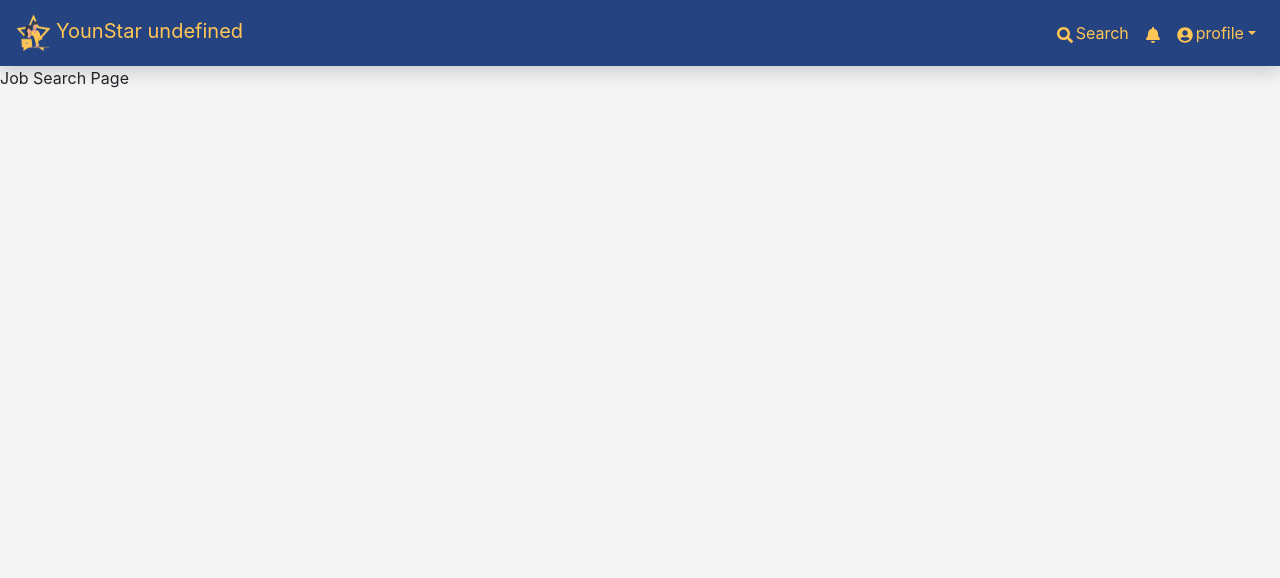
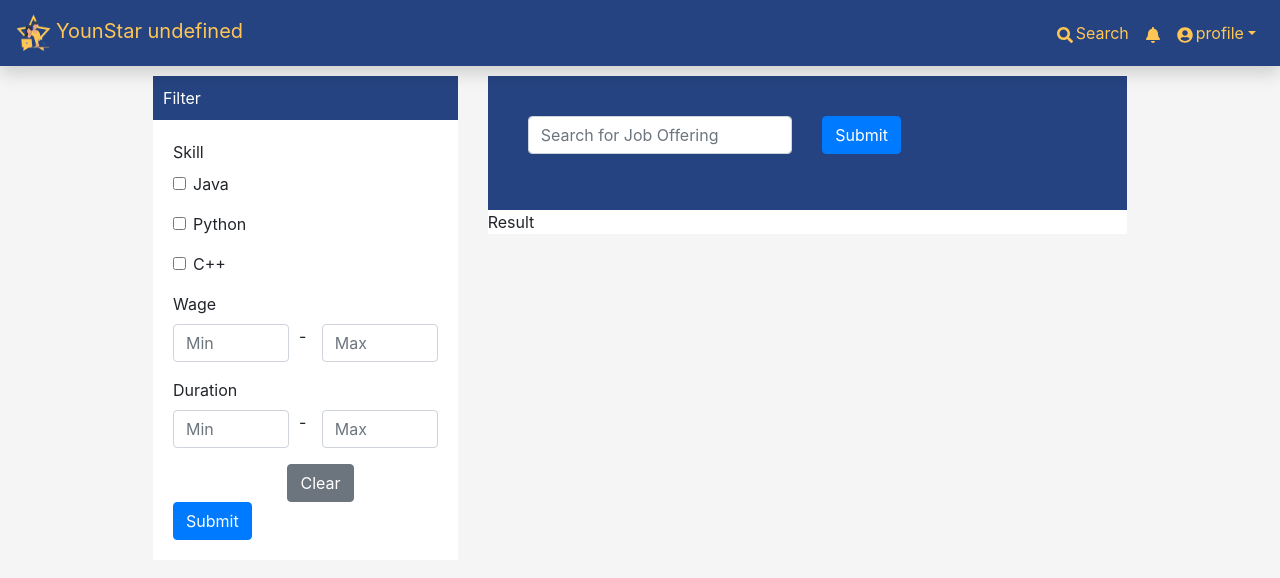
Before and after one commit to 2110423-2019-2/sec2_ShibaInu_front_end, a React (Create React App) app: page /jobsearch in a window 1280 px wide. Shown: the top 578 px of the page. Built offline with nearby package versions, Linux system fonts and the light colour scheme.

Commit message:
fix JobSearchPage

```diff
--- /dev/null
+++ b/src/JobSearchPage.css
@@ -0,0 +1,10 @@
+.job-search-page {
+  width: 80%;
+  margin: auto;
+}
+.filter {
+  background-color: white;
+}
+.search-result {
+  background-color: white;
+}
--- a/src/JobSearchPage.js
+++ b/src/JobSearchPage.js
@@ -1,6 +1,65 @@
 import React from "react";
-// import "./JobSearchPage.css";
+import "./JobSearchPage.css";
 import NavBar from "./NavBar";
+import { Container, Row, Col, Form, Button } from "react-bootstrap";
+
+class Filter extends React.Component {
+  constructor(props) {
+    super(props);
+    this.state = {};
+  }
+  render() {
+    return (
+      <div class="filter">
+        <header>Filter</header>
+        <Form>
+          <Form.Label>Skill</Form.Label>
+          <Form.Group controlId="java">
+            <Form.Check type="checkbox" label="Java" />
+          </Form.Group>
+          <Form.Group controlId="python">
+            <Form.Check type="checkbox" label="Python" />
+          </Form.Group>
+          <Form.Group controlId="C++">
+            <Form.Check type="checkbox" label="C++" />
+          </Form.Group>
+          <Form.Label>Wage</Form.Label>
+          <Form.Row>
+            <Form.Group as={Col} controlId="minWage">
+              <Form.Control placeholder="Min" />
+            </Form.Group>
+            <Col lg="1">-</Col>
+            <Form.Group as={Col} controlId="maxWage">
+              <Form.Control placeholder="Max" />
+            </Form.Group>
+          </Form.Row>
+          <Form.Label>Duration</Form.Label>
+          <Form.Row>
+            <Form.Group as={Col} controlId="minWage">
+              <Form.Control placeholder="Min" />
+            </Form.Group>
+            <Col lg="1">-</Col>
+            <Form.Group as={Col} controlId="maxWage">
+              <Form.Control placeholder="Max" />
+            </Form.Group>
+          </Form.Row>
+          <Form.Row>
+            <Col lg={{ offset: "5" }}>
+              <Button variant="secondary" type="reset">
+                Clear
+              </Button>
+            </Col>
+            <Col >
+              <Button variant="primary" type="submit">
+                Submit
+              </Button>
+            </Col>
+          </Form.Row>
+        </Form>
+      </div>
+    );
+  }
+}
 
 class JobSearchPage extends React.Component {
   constructor(props) {
@@ -10,9 +69,36 @@ class JobSearchPage extends React.Component {
 
   render() {
     return (
-      <div class="job-search-page">
+      <div>
         <NavBar />
-        <div>Job Search Page</div>
+        <div class="job-search-page">
+          <Container>
+            <Row>
+              <Col lg="4">
+                <Filter />
+              </Col>
+              <Col>
+                <header>
+                  <Form>
+                    <Row>
+                      <Col>
+                        <Form.Group controlId="searchKeyword">
+                          <Form.Control placeholder="Search for Job Offering" />
+                        </Form.Group>
+                      </Col>
+                      <Col>
+                        <Button variant="primary" type="submit">
+                          Submit
+                        </Button>
+                      </Col>
+                    </Row>
+                  </Form>
+                </header>
+                <div class="search-result">Result</div>
+              </Col>
+            </Row>
+          </Container>
+        </div>
       </div>
     );
   }
```
